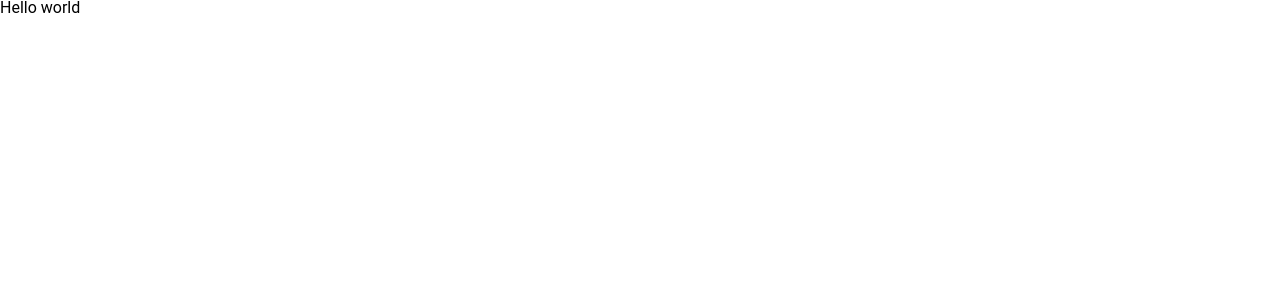
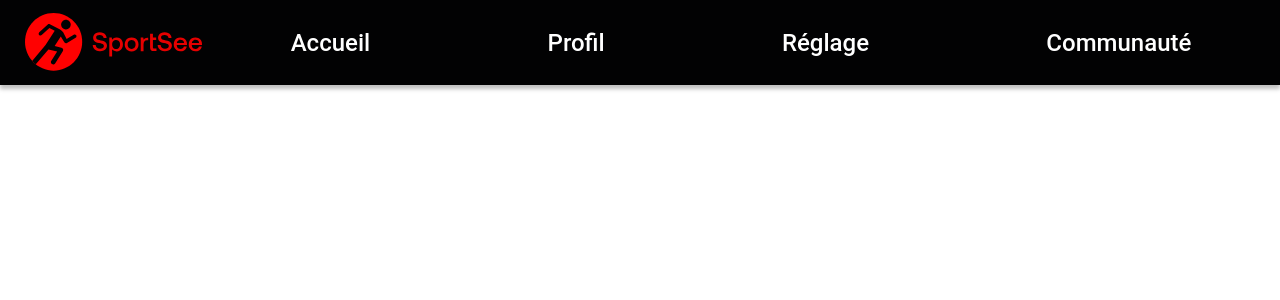
Before and after one commit to DamienPalm/SportSee-app-Front, a React (Vite) app: page / in a window 1280 px wide. Shown: the top 300 px of the page. Built offline with nearby package versions, Linux system fonts and the light colour scheme.

Commit message:
Intégration navigation horizontale

```diff
--- /dev/null
+++ b/src/components/Navbar.jsx
@@ -0,0 +1,24 @@
+import logo from "../assets/img/logo.svg";
+import "../styles/Navbar.css";
+
+function Navbar() {
+  return (
+    <>
+      <nav className="header__navbar">
+        <img
+          className="header__navbar__logo"
+          src={logo}
+          alt="logo du site SportSee"
+        />
+        <div className="header__navbar__menu">
+          <div className="header__navbar__menu__link">Accueil</div>
+          <div className="header__navbar__menu__link">Profil</div>
+          <div className="header__navbar__menu__link">Réglage</div>
+          <div className="header__navbar__menu__link">Communauté</div>
+        </div>
+      </nav>
+    </>
+  );
+}
+
+export default Navbar;
--- a/src/pages/Homepage.jsx
+++ b/src/pages/Homepage.jsx
@@ -1,5 +1,13 @@
+import Navbar from "../components/Navbar";
+
 function Homepage() {
-  return <div>Hello world</div>;
+  return (
+    <>
+      <header className="header">
+        <Navbar />
+      </header>
+    </>
+  );
 }
 
 export default Homepage;
--- /dev/null
+++ b/src/styles/Navbar.css
@@ -0,0 +1,25 @@
+.header__navbar {
+    display: flex;
+    align-items: center;
+    background-color: #020203;
+    box-shadow: 0px 4px 4px 0px rgba(0, 0, 0, 0.25);
+
+}
+
+.header__navbar__logo {
+    margin-block: 12px;
+    margin-left: 24px;
+}
+
+.header__navbar__menu {
+    display: flex;
+    flex: 2;
+    justify-content: space-around;
+}
+
+.header__navbar__menu__link {
+    font-weight: 500;
+    font-size: 24px;
+    line-height: 24px;
+    color: white;
+}
```
